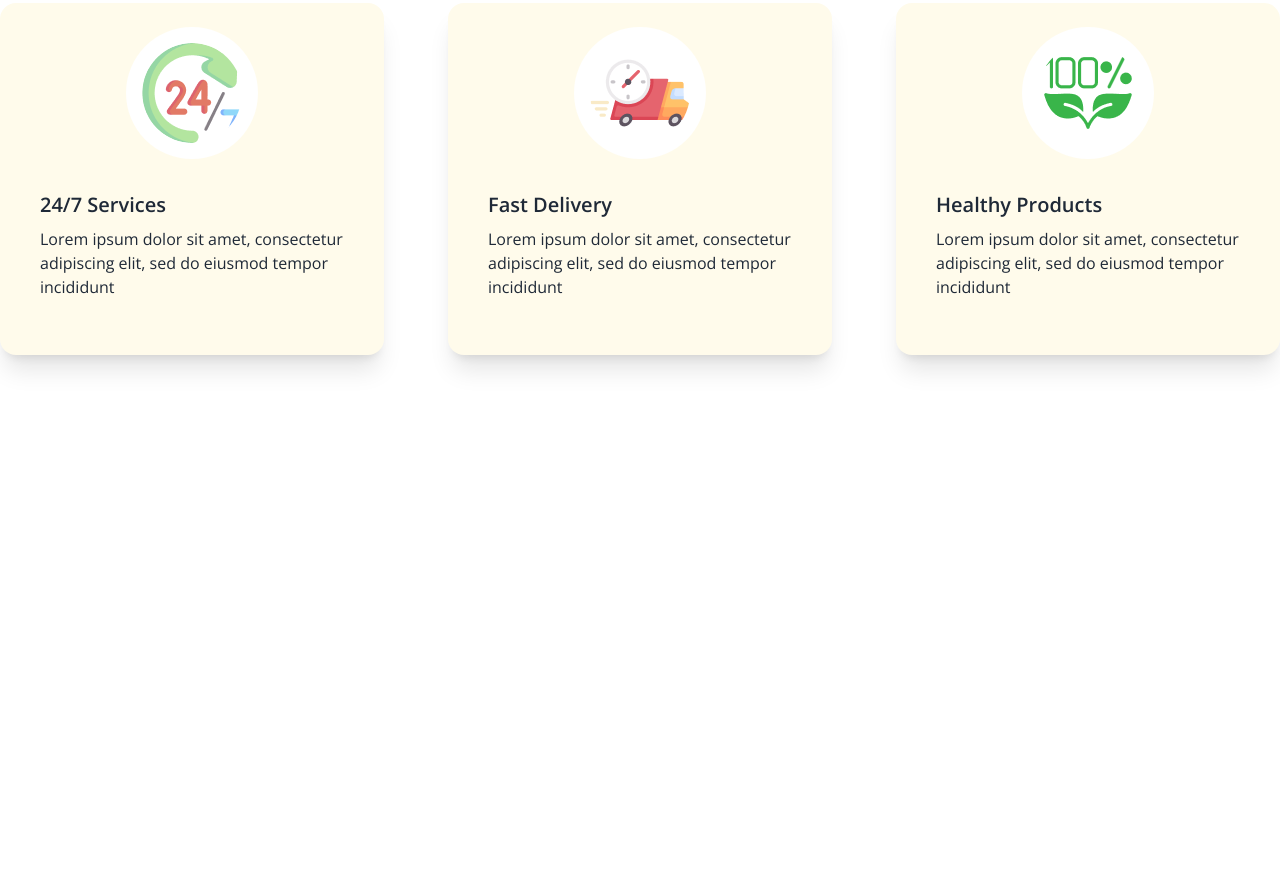
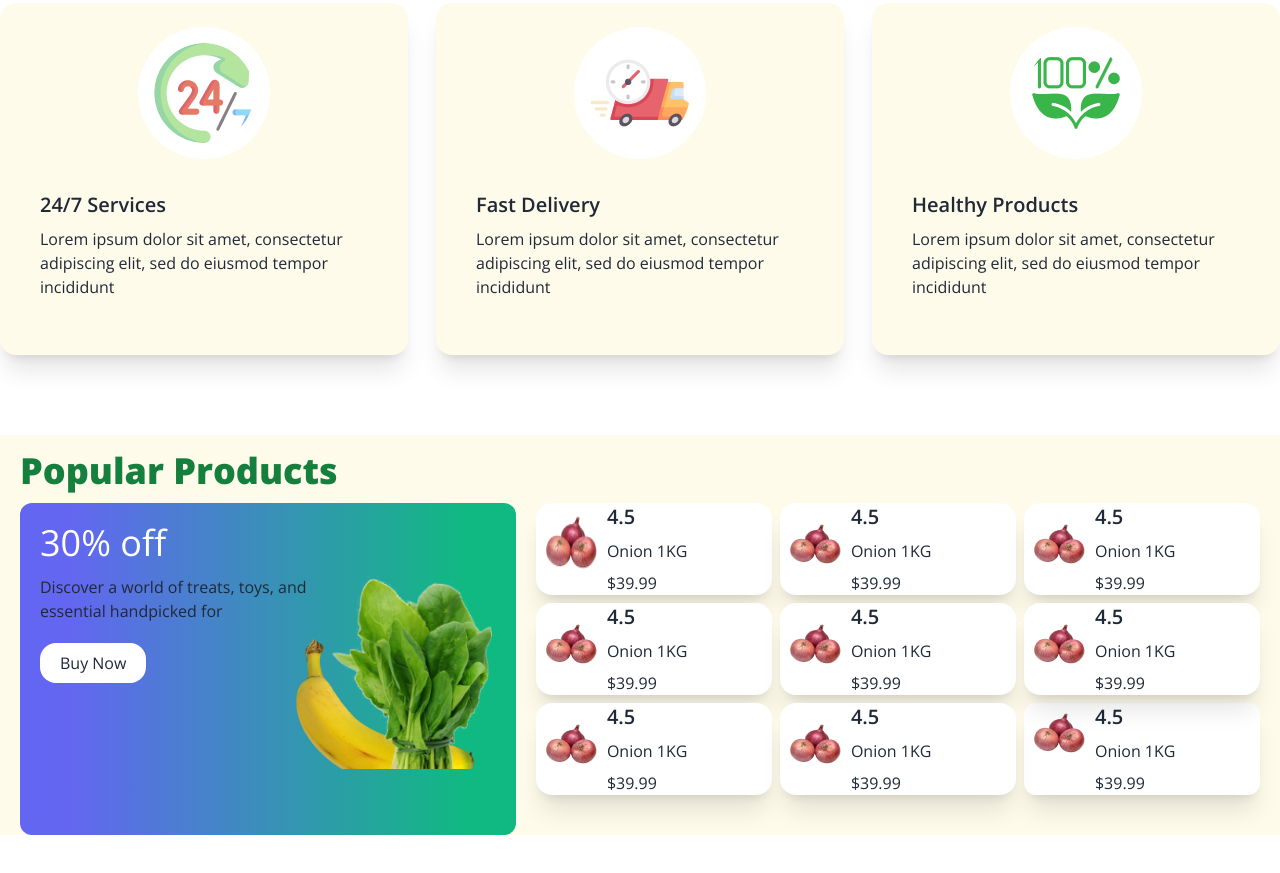
Before and after one commit to tanjim604/Assignment3, a plain HTML site: page index.html in a window 1280 px wide. Shown: the part 1247-2120 px from the top of the page. Before the commit the page ends 1682 px from the top, so only its background shows below. Drawn offline with nearby package versions, Linux system fonts and the light colour scheme.

Commit message:
Popular products

```diff
--- a/index.html
+++ b/index.html
@@ -29,8 +29,8 @@
     <script src="https://cdn.tailwindcss.com"></script>
   </head>
   <body class="sorafont">
-    <header>
-      <nav class="container mx-auto items-center">
+    <header class="bg-linear-to-r from-cyan-500 to to-blue-500">
+      <nav class="container mx-auto items-center h40">
         <div class="navbar bg-base-100">
           <div class="navbar-start">
             <div class="dropdown">
@@ -90,9 +90,9 @@
       </div>
     </header>
     <main class="container mx-auto">
-      <div class="flex justify-between my-20">
-        <div>
-          <div class="card bg-amber-50 py-6 px-2 w-96 shadow-xl ">
+      <div class="flex flex-col md:flex-row gap-7 justify-between my-20">
+
+          <div class=" card bg-amber-50 py-6 px-2  shadow-xl ">
             <figure>
               <img
                 class="bg-white p-4 rounded-full"
@@ -108,9 +108,9 @@
               </p>
             </div>
           </div>
-        </div>
-        <div>
-          <div class="card bg-amber-50 py-6 px-2 w-96 shadow-xl">
+
+
+          <div class="card bg-amber-50 py-6 px-2  shadow-xl ">
             <figure>
               <img
               class="bg-white p-4 rounded-full"
@@ -124,13 +124,13 @@
               </p>
             </div>
           </div>
-        </div>
-        <div>
-          <div class="card bg-amber-50 py-6 px-2 w-96 shadow-xl">
+
+
+          <div class="card bg-amber-50 py-6 px-2  shadow-xl">
             <figure>
               <img
               class="bg-white p-4 rounded-full"
-              src="assets/healthy.png" alt="Shoes" />
+              src="assets/healthy.png" alt="Shoes"/>
             </figure>
             <div class="card-body">
               <h2 class="card-title">Healthy Products</h2>
@@ -141,8 +141,161 @@
             </div>
           </div>
         </div>
-      </div>
+
+        <div class="bg-amber-50 mb-10 w-full">
+          <h2 class="text-4xl pl-5 pb-3 pt-4 text-green-700 font-extrabold ">Popular Products</h2>
+          <div class="flex flex-col md:flex-row gap-5 pl-5">
+            <div class="relative bg-gradient-to-r from-indigo-500 from-10% to-emerald-500 to-90%
+            w-[95%] md:w-2/5 flex flex-col justify-between rounded-xl
+            h-[50vh] md:h-auto">
+
+          <div class="p-5 flex-grow">
+             <p class="text-4xl mb-3 text-white">30% off</p>
+              <p>Discover a world of treats, toys, and <br> essential handpicked for</p>
+            <button class="bg-white pr-5 pt-2 pb-2 pl-5 mt-5 rounded-2xl">Buy Now</button>
+           </div>
+
+
+    <div class="absolute h-[80%] bottom-0 right-5 w-full flex justify-end">
+        <img class="h-3/4 object-contain" src="assets/vegetable-offer.png" alt="">
+    </div>
+
+</div>
+
+
+            <div class="grid grid-cols-2 gap-1  md:grid-cols-3 md:gap-2 md:pb-6 md:w-3/5 w-[95%] ml-0 md:pr-5 md:mb-4">
+
+              <div class="card card-side bg-base-100 shadow-xl">
+
+                  <img
+
+                    src="assets/onion.png"
+                    alt="Movie" />
+
+                <div class="card-body p-0 pr-3">
+                  <h2 class="card-title">4.5</h2>
+                  <p>Onion 1KG</p>
+                  <p>$39.99</p>
+                </div>
+              </div>
+
+              <div class="card card-side bg-base-100 shadow-xl">
+                <figure>
+                  <img
+
+                    src="assets/onion.png"
+                    alt="Movie" />
+                </figure>
+                <div class="card-body p-0 pr-3">
+                  <h2 class="card-title">4.5</h2>
+                  <p>Onion 1KG</p>
+                  <p>$39.99</p>
+                </div>
+              </div>
+
+              <div class="card card-side bg-base-100 shadow-xl">
+                <figure>
+                  <img
+
+                    src="assets/onion.png"
+                    alt="Movie" />
+                </figure>
+                <div class="card-body p-0 pr-3">
+                  <h2 class="card-title">4.5</h2>
+                  <p>Onion 1KG</p>
+                  <p>$39.99</p>
+                </div>
+              </div>
+
+              <div class="card card-side bg-base-100 shadow-xl">
+                <figure>
+                  <img
+
+                    src="assets/onion.png"
+                    alt="Movie" />
+                </figure>
+                <div class="card-body p-0 pr-3">
+                  <h2 class="card-title">4.5</h2>
+                  <p>Onion 1KG</p>
+                  <p>$39.99</p>
+                </div>
+              </div>
+
+              <div class="card card-side bg-base-100 shadow-xl">
+                <figure>
+                  <img
+
+                    src="assets/onion.png"
+                    alt="Movie" />
+                </figure>
+                <div class="card-body p-0 pr-3">
+                  <h2 class="card-title">4.5</h2>
+                  <p>Onion 1KG</p>
+                  <p>$39.99</p>
+                </div>
+              </div>
+
+              <div class="card card-side bg-base-100 shadow-xl">
+                <figure>
+                  <img
+
+                    src="assets/onion.png"
+                    alt="Movie" />
+                </figure>
+                <div class="card-body p-0 pr-3">
+                  <h2 class="card-title">4.5</h2>
+                  <p>Onion 1KG</p>
+                  <p>$39.99</p>
+                </div>
+              </div>
+
+              <div class="card card-side bg-base-100 shadow-xl">
+                <figure>
+                  <img
+
+                    src="assets/onion.png"
+                    alt="Movie" />
+                </figure>
+                <div class="card-body p-0 pr-3">
+                  <h2 class="card-title">4.5</h2>
+                  <p>Onion 1KG</p>
+                  <p>$39.99</p>
+                </div>
+              </div>
+
+              <div class="card card-side bg-base-100 shadow-xl">
+                <figure>
+                  <img
+
+                    src="assets/onion.png"
+                    alt="Movie" />
+                </figure>
+                <div class="card-body p-0 pr-3">
+                  <h2 class="card-title">4.5</h2>
+                  <p>Onion 1KG</p>
+                  <p>$39.99</p>
+                </div>
+              </div>
+
+              <div class="hidden md:flex md:bg-white md:rounded-xl md:shadow-xl md:card md:card-side ">
+                <figure>
+                  <img
+
+                    src="assets/onion.png"
+                    alt="Movie" />
+                </figure>
+                <div class="card-body p-0 pr-3">
+                  <h2 class="card-title">4.5</h2>
+                  <p>Onion 1KG</p>
+                  <p>$39.99</p>
+                </div>
+              </div>
+            </div>
+          </div>
+        </div>
+
     </main>
+
     <footer></footer>
   </body>
 </html>
```
